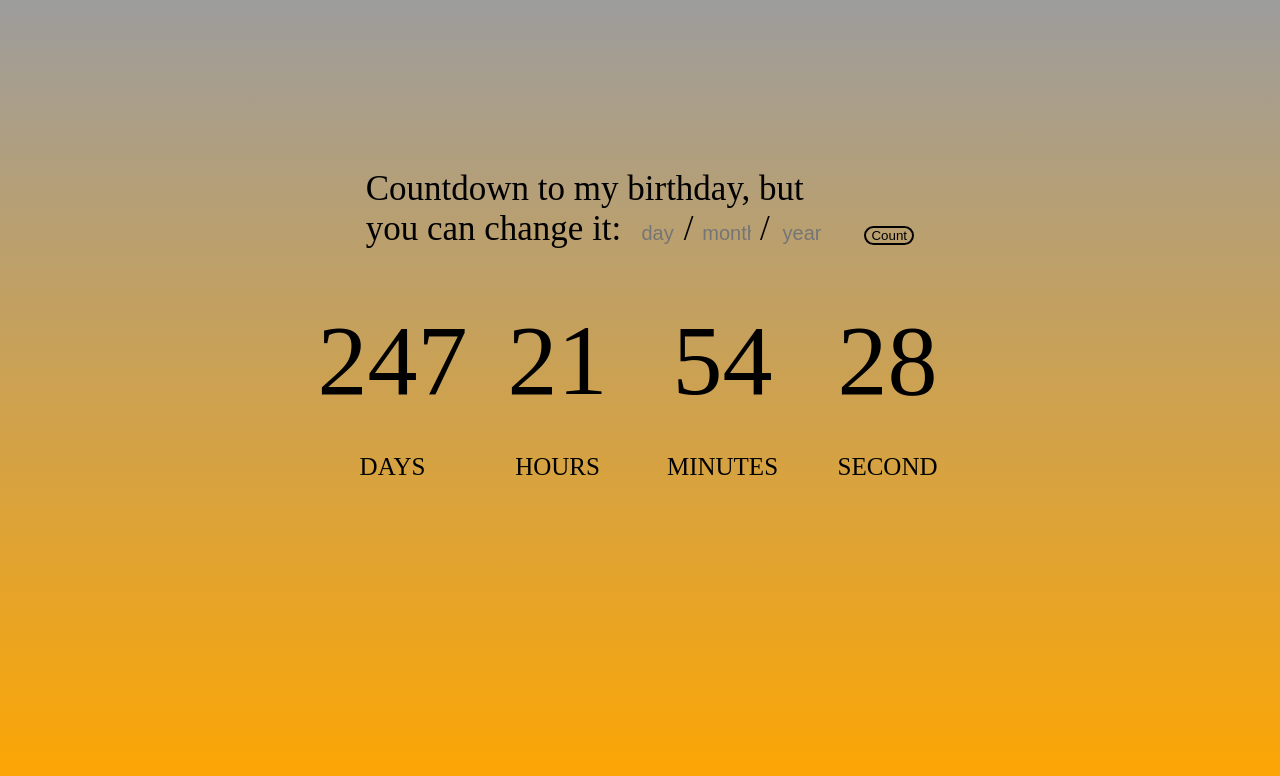
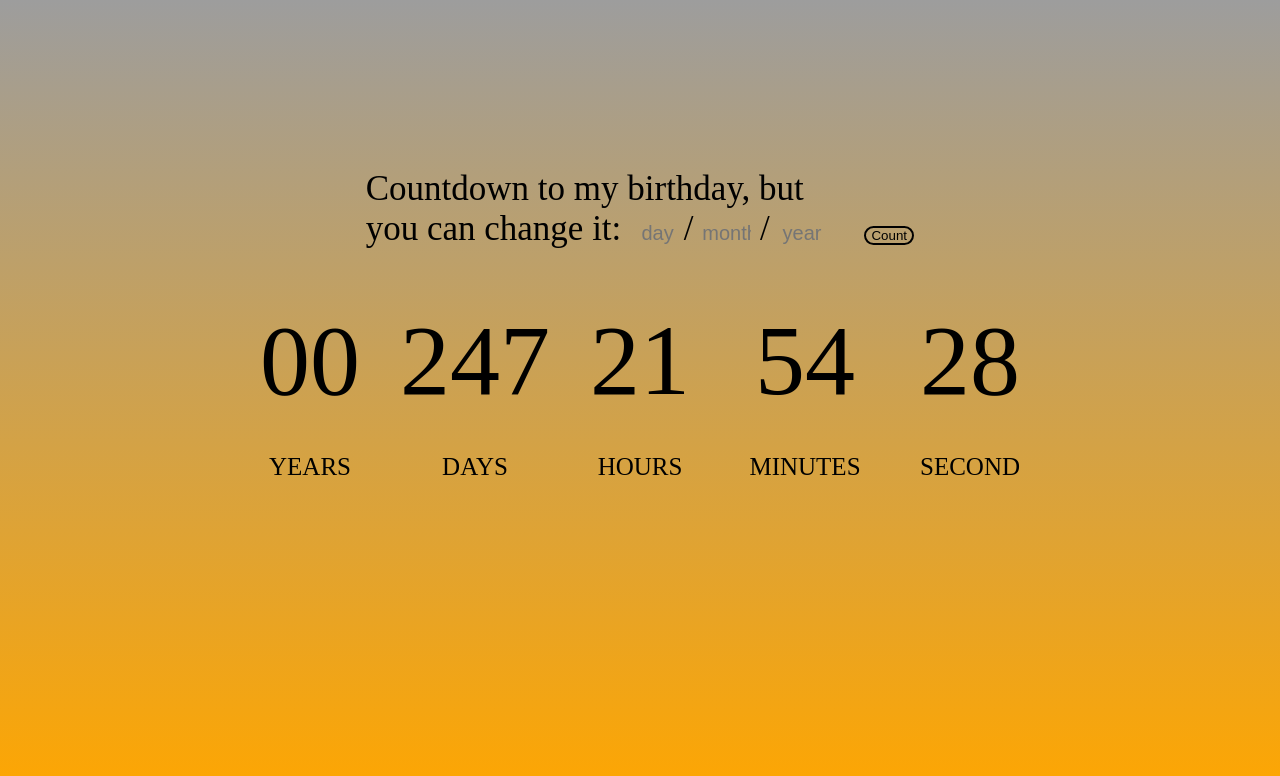
Before and after one commit to whatislove-zh/countdown, a plain HTML site: page index.html in a window 1280 px wide. Drawn offline with Linux system fonts and the light colour scheme; a web font is replaced by a local one.

Commit message:
Update index.html

```diff
--- a/index.html
+++ b/index.html
@@ -25,6 +25,10 @@
 
       <div class="timeContainer">
         <div class="timeBlock">
+          <div class="year time">00</div>
+          <div class="timeName">YEARS</div>
+        </div>
+        <div class="timeBlock">
           <div class="day time">00</div>
           <div class="timeName">DAYS</div>
         </div>
```
